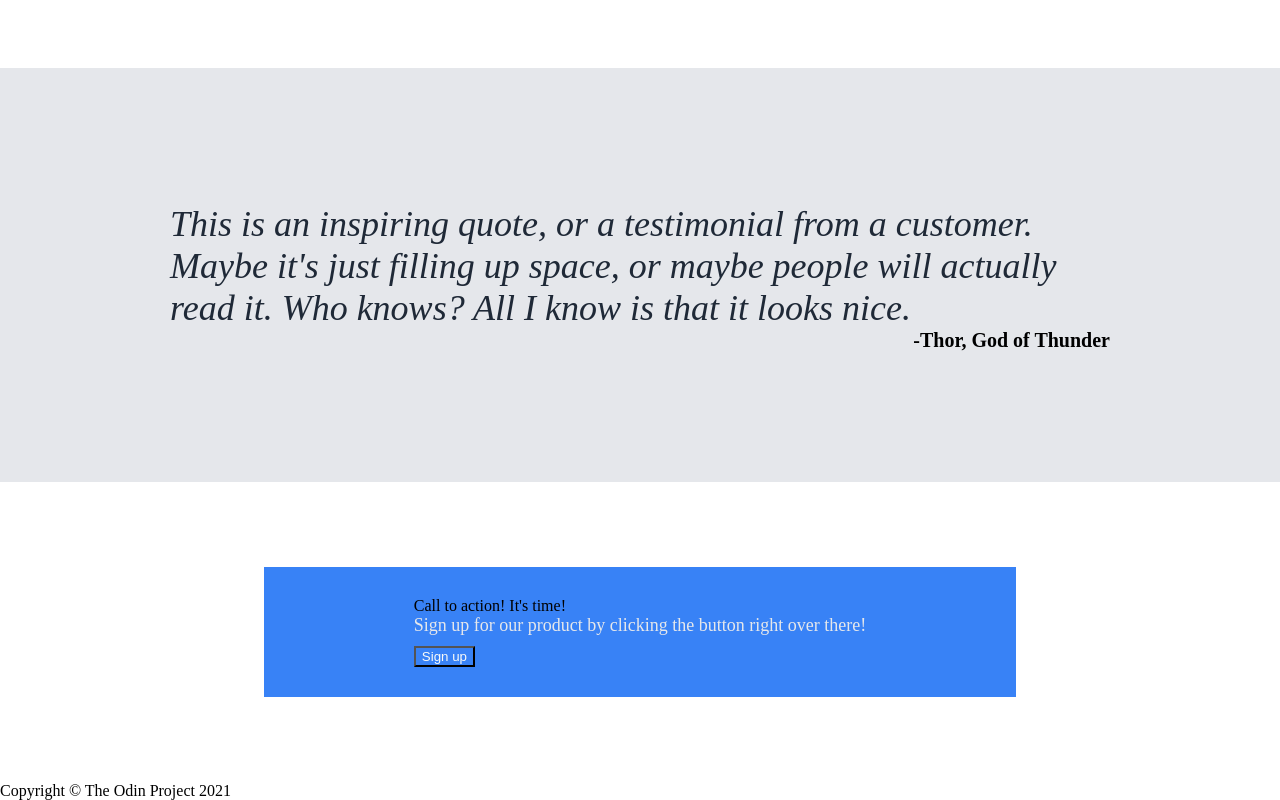
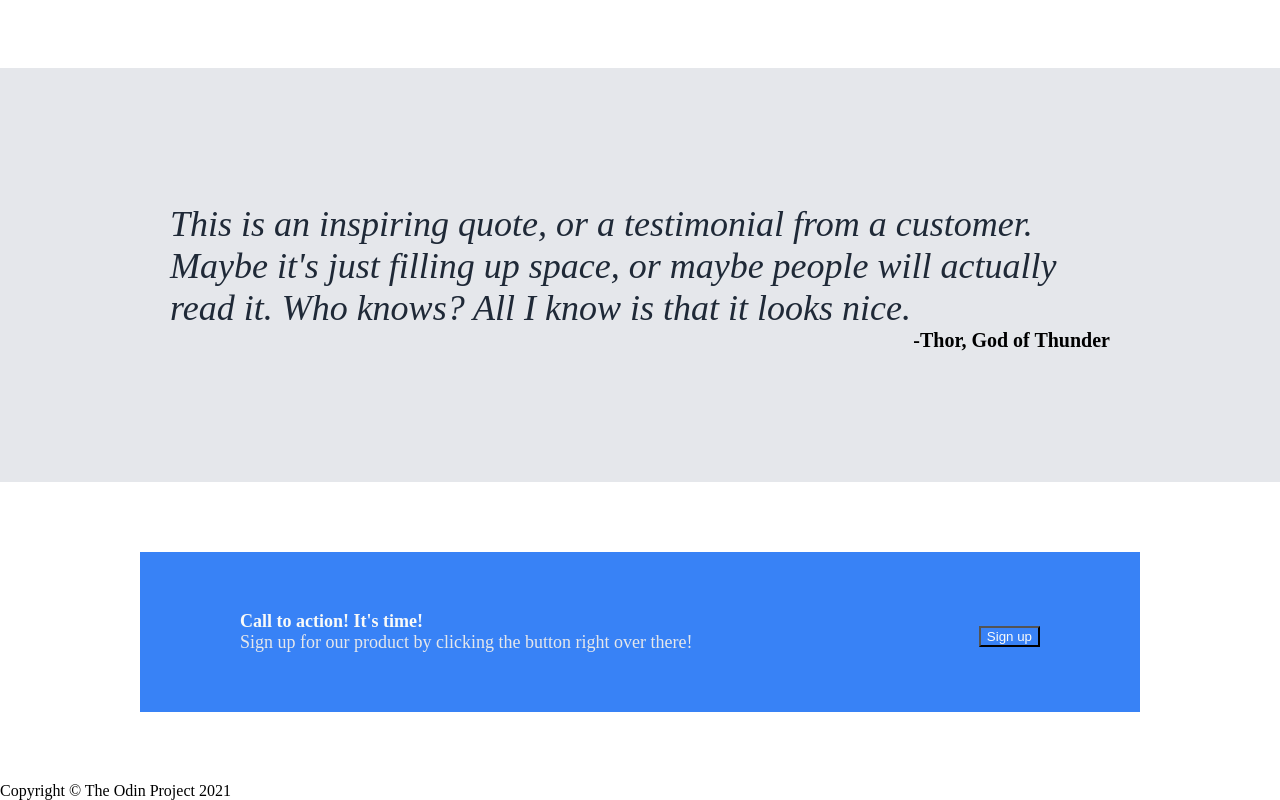
Before and after one commit to abluecolor/odin-landing, a plain HTML site: page index.html in a window 1280 px wide. Shown: the part 853-1653 px from the top of the page. Drawn offline with Linux system fonts and the light colour scheme.

Commit message:
Resize section-3 box and align correctly

```diff
--- a/index.html
+++ b/index.html
@@ -67,7 +67,9 @@
                     <div class="call">Call to action! It's time!</div>
                     <div class="description">Sign up for our product by clicking the button right over there!</div>
                 </div>
-                <button>Sign up</button>
+                <div>
+                    <button>Sign up</button>
+                </div>
             </div>
          </div>
         <div class="footer">
--- a/style.css
+++ b/style.css
@@ -126,6 +126,16 @@ img {
 }
 .box {
     background-color: #3882f6;
-    padding: 30px 150px 30px 150px;
+    padding: 30px 100px 30px 100px;
+    height: 100px;
+    width: 800px;
+    display: flex;
+    justify-content: space-between;
+    align-items: center;
+}
 
+.call {
+    font-size: 18px;
+    color: #f9faf8;
+    font-weight: 700;
 }
```
